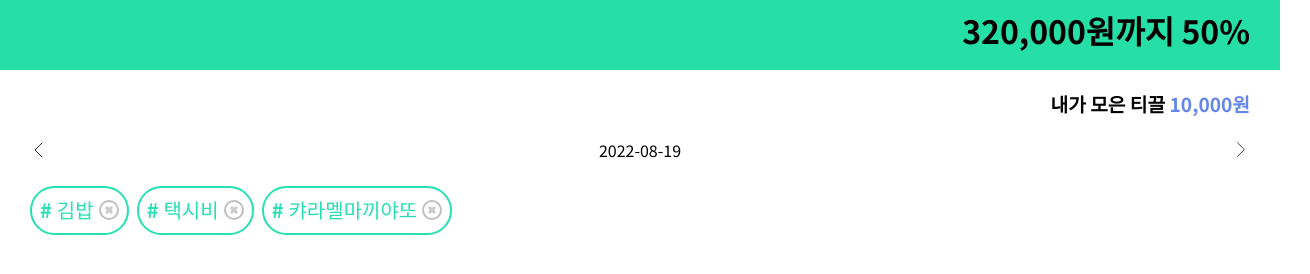
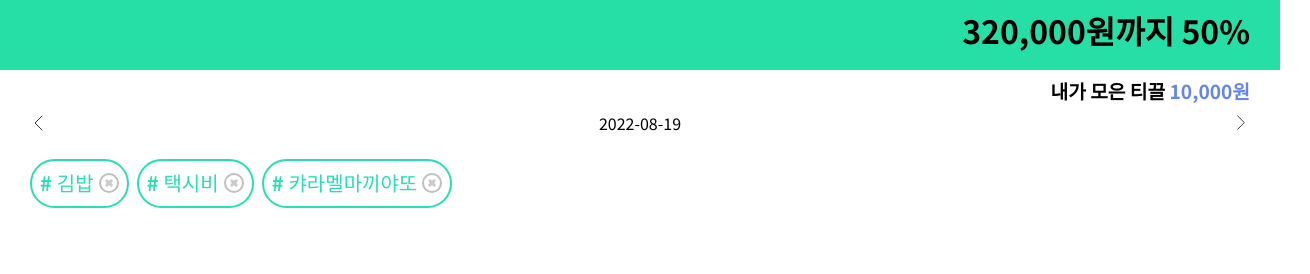
Before and after one commit to E-ppo/tikkeeul_ver2, a React (Create React App) app: page /dailytikkeeul in a window 1280 px wide. Shown: the part 210-484 px from the top of the page, 1310 px wide, since content can reach past the window. Built offline with nearby package versions, Linux system fonts and the light colour scheme; a web font is replaced by a local one.

Commit message:
Create :  내가 가진 총 티끌금액 (TotalTikkeeulPrice) 공용으로 사용할 수 있도록 컴포넌트화

```diff
--- /dev/null
+++ b/src/components/common/TotalTikkeeulPrice.tsx
@@ -0,0 +1,28 @@
+import styled from 'styled-components';
+
+interface IPropsData {
+  fontSize: string;
+}
+
+const TotalTikkeeulPrice = ({ fontSize }: IPropsData) => {
+  return (
+    <Wrap>
+      <FontStyle fontSize={fontSize}>
+        내가 모은 티끌 <span>10,000원</span>
+      </FontStyle>
+    </Wrap>
+  );
+};
+export default TotalTikkeeulPrice;
+
+const Wrap = styled.div`
+  margin: 12px 30px;
+  text-align: right;
+`;
+
+const FontStyle = styled.span<IPropsData>`
+  font-size: ${(props) => props.fontSize}rem;
+  span {
+    color: ${(props) => props.theme.pointBlueColor};
+  }
+`;
--- /dev/null
+++ b/src/components/common/index.tsx
@@ -0,0 +1,4 @@
+import TotalTikkeeulPrice from './TotalTikkeeulPrice';
+import Header from './Header';
+
+export { TotalTikkeeulPrice, Header };
--- a/src/components/tikkeeul/DayTikkeeulList.tsx
+++ b/src/components/tikkeeul/DayTikkeeulList.tsx
@@ -3,15 +3,19 @@ import {
   LeftArrowBlack,
   RightArrowBlack,
 } from '../../styles/assets/svg/common';
+import { FavoriteTag } from '../tikkeeul';
 
 const DayTikkeeulList = () => {
   const today = new Date().toJSON().split('T', 1);
 
   return (
     <Wrap>
-      <LeftArrowBlack />
-      <span>{today}</span>
-      <RightArrowBlack />
+      <DaySelectStyle>
+        <LeftArrowBlack />
+        <span>{today}</span>
+        <RightArrowBlack />
+      </DaySelectStyle>
+      <FavoriteTag />
     </Wrap>
   );
 };
@@ -19,8 +23,13 @@ export default DayTikkeeulList;
 
 const Wrap = styled.div`
   display: flex;
+  flex-direction: column;
+  margin: 0 30px;
+`;
+
+const DaySelectStyle = styled.div`
+  display: flex;
   align-items: center;
-  margin: 0 30px;
   justify-content: space-between;
 
   span {
--- a/src/components/tikkeeul/FavoriteTag.tsx
+++ b/src/components/tikkeeul/FavoriteTag.tsx
@@ -47,11 +47,10 @@ const Wrap = styled.div`
   height: 100px;
   display: flex;
   align-items: center;
-  margin: 0 30px;
 `;
 
 const ScrollArea = styled.div`
-  width: 90%;
+  width: 100%;
   display: flex;
   align-items: center;
   overflow-x: scroll;
--- a/src/components/tikkeeul/TotalTikkeeul.tsx
+++ /dev/null
@@ -1,27 +0,0 @@
-import styled from 'styled-components';
-
-const TotalTikkeeul = () => {
-  return (
-    <Wrap>
-      <span>
-        내가 모은 티끌 <span>10,000원</span>
-      </span>
-    </Wrap>
-  );
-};
-export default TotalTikkeeul;
-
-const Wrap = styled.div`
-  margin: 0 30px;
-  height: 70px;
-  display: flex;
-  align-items: center;
-  justify-content: flex-end;
-
-  span {
-    font-size: 1.2rem;
-    span {
-      color: ${(props) => props.theme.pointBlueColor};
-    }
-  }
-`;
--- a/src/components/tikkeeul/index.tsx
+++ b/src/components/tikkeeul/index.tsx
@@ -1,6 +1,5 @@
 import DayTikkeeulList from './DayTikkeeulList';
 import Teasan from './Teasan';
-import TotalTikkeeul from './TotalTikkeeul';
 import FavoriteTag from './FavoriteTag';
 
-export { DayTikkeeulList, Teasan, TotalTikkeeul, FavoriteTag };
+export { DayTikkeeulList, Teasan, FavoriteTag };
--- a/src/page/DailyTikkeeul.tsx
+++ b/src/page/DailyTikkeeul.tsx
@@ -1,20 +1,14 @@
 import styled from 'styled-components';
-import Header from '../components/common/Header';
-import {
-  DayTikkeeulList,
-  Teasan,
-  TotalTikkeeul,
-  FavoriteTag,
-} from '../components/tikkeeul';
+import { Header, TotalTikkeeulPrice } from '../components/common';
+import { DayTikkeeulList, Teasan } from '../components/tikkeeul';
 
 function DailyTikkeeul() {
   return (
     <Wrap>
       <Header title={'데일리 티끌'} />
       <Teasan />
-      <TotalTikkeeul />
+      <TotalTikkeeulPrice fontSize={'1.2'} />
       <DayTikkeeulList />
-      <FavoriteTag />
     </Wrap>
   );
 }
--- /dev/null
+++ b/src/styles/assets/svg/community/index.tsx
@@ -0,0 +1,3 @@
+import { ReactComponent as Live } from './live.svg';
+
+export { Live };
```
Also changed, not shown: src/styles/assets/svg/community/live.svg (added).
